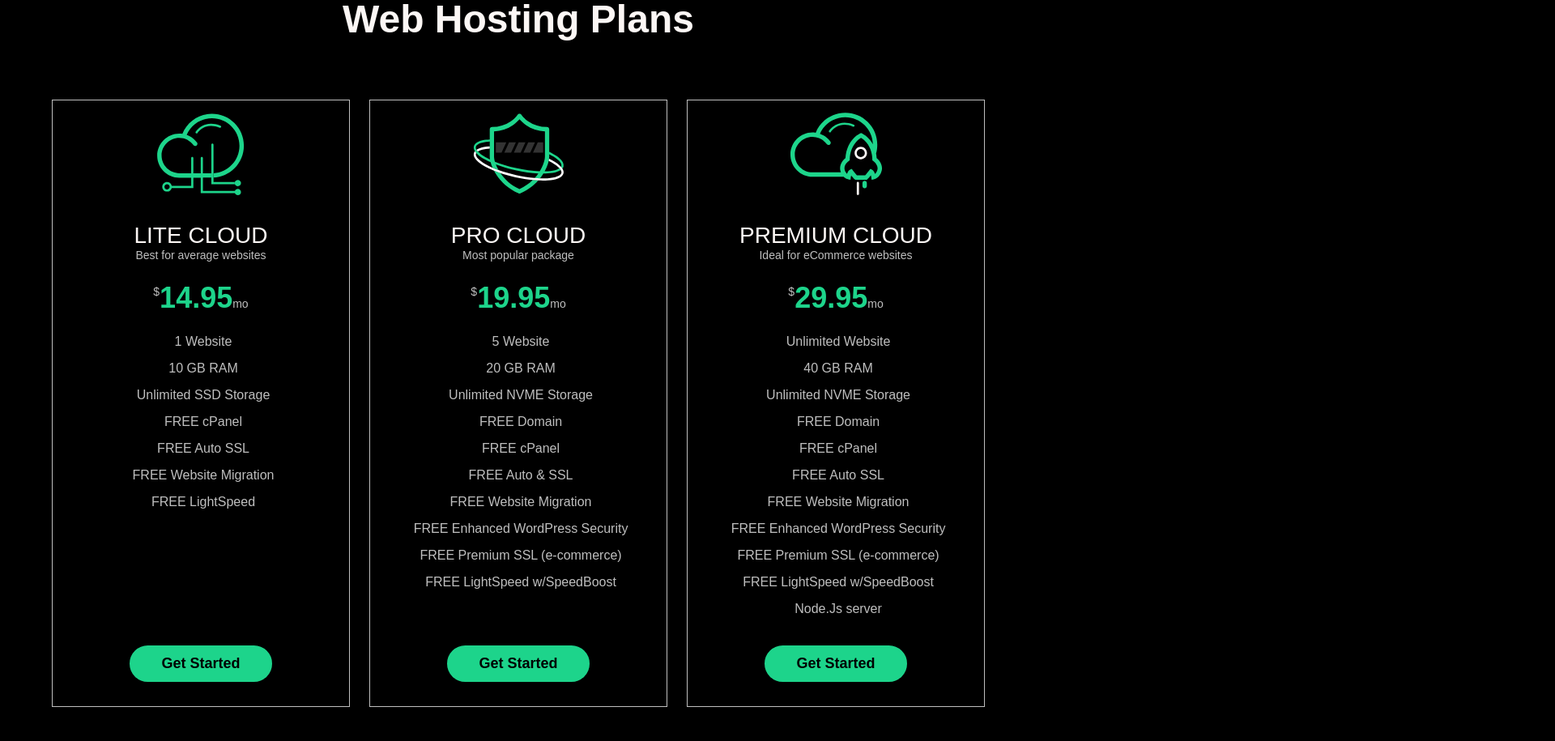
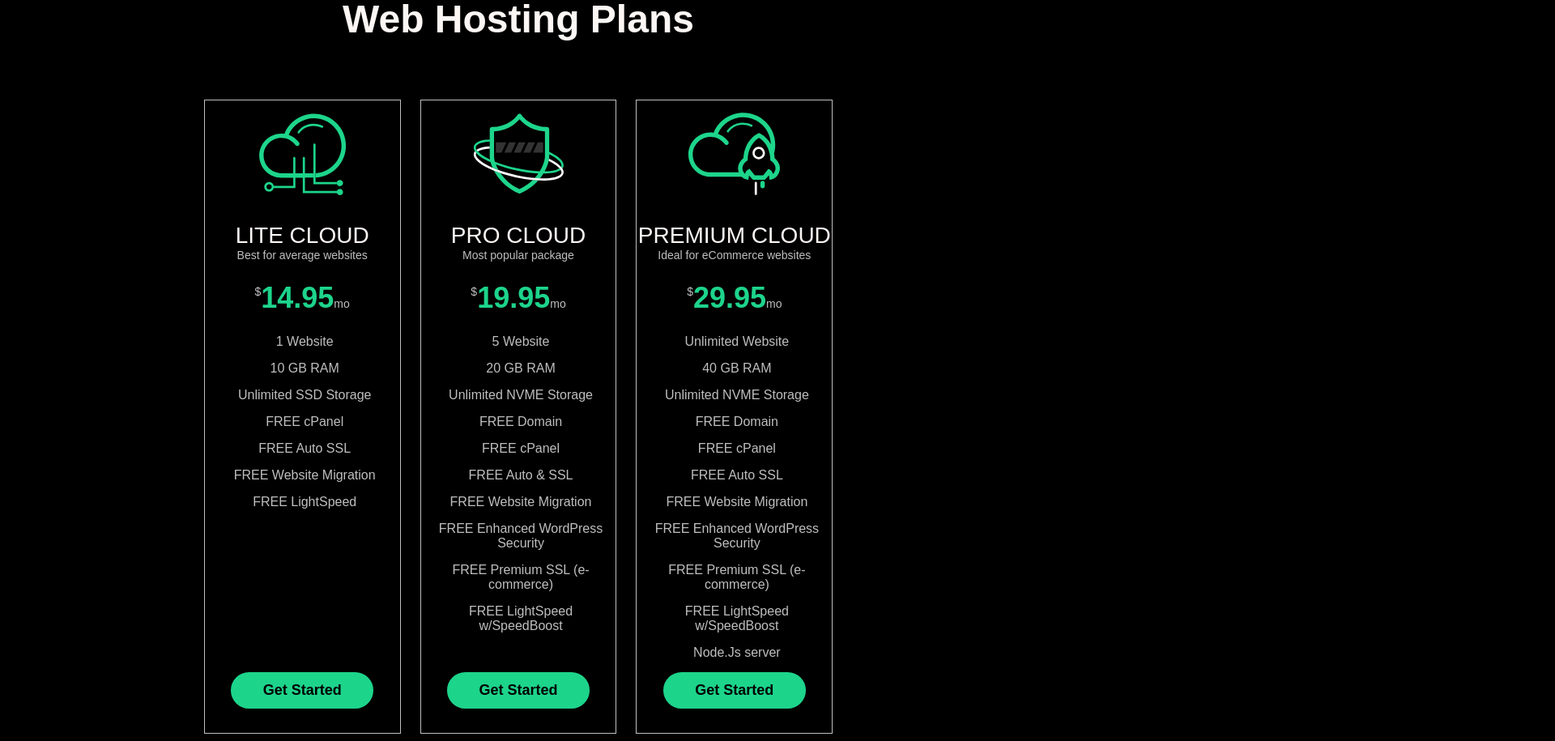
Before and after one commit to adinduokoro/Byte-Back-Digital, a React (Create React App) app: page /hosting in a window 1280 px wide. Shown: the part 2720-3635 px from the top of the page at 81% size, 1920 px wide, since content can reach past the window. Built offline with nearby package versions, Linux system fonts and the light colour scheme; grey boxes are pictures that could not be loaded.

Commit message:
Update HostingPlans.module.css

```diff
--- a/src/components/hostingPlans/HostingPlans.module.css
+++ b/src/components/hostingPlans/HostingPlans.module.css
@@ -31,8 +31,9 @@
 }
 
 .package {
-  width: 23rem;
-  height: 46.875rem;
+  max-width: 24rem;
+  flex: 1;
+  min-height: 46.875rem;
   border: 1px solid var(--text-color);
   display: flex;
   justify-content: space-between;
@@ -84,8 +85,8 @@
 
 .price{
   color: var(--primaryColorGreen);
-font-size: 2.25rem;
-font-weight: 700;
+  font-size: 2.25rem;
+  font-weight: 700;
 }
 
 .rate{
@@ -100,7 +101,6 @@ font-weight: 700;
 }
 
 .perk{
-
   margin-left: 0.38rem;
 }
 
@@ -112,17 +112,14 @@ font-weight: 700;
   display: flex;
   width: 11rem;
   height: 2.8125rem;
-  display: flex;
-  width: 11rem;
-  height: 2.8125rem;
   font-size: 1.125rem;
   font-weight: 400;
+  margin-top: 0.94rem;
 }
 
 .features {
   margin-top: 2.80rem;
   display: flex;
-  max-width: 735px;
   justify-content: space-between;
   gap: 7.37rem;
   font-size: 14px;
```
